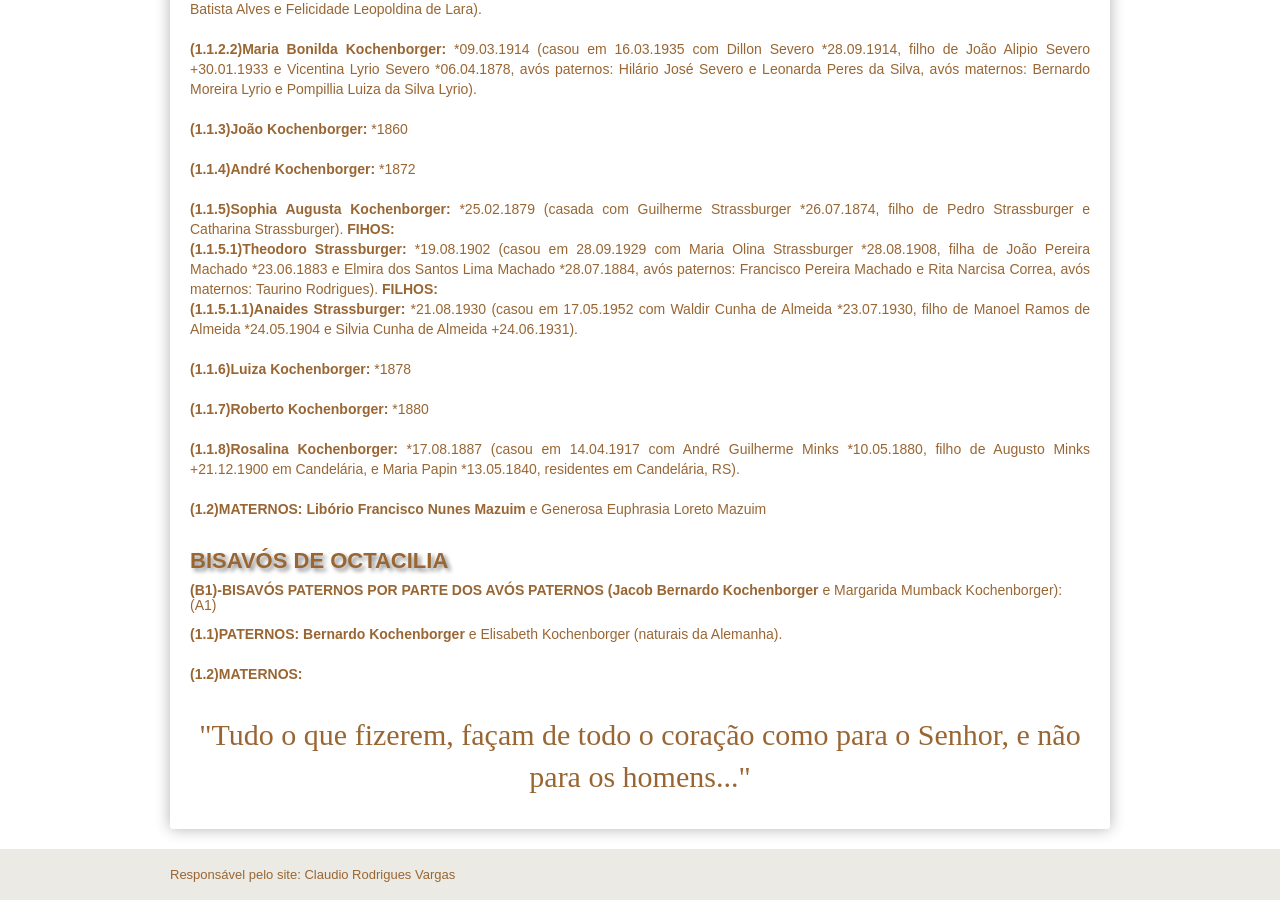
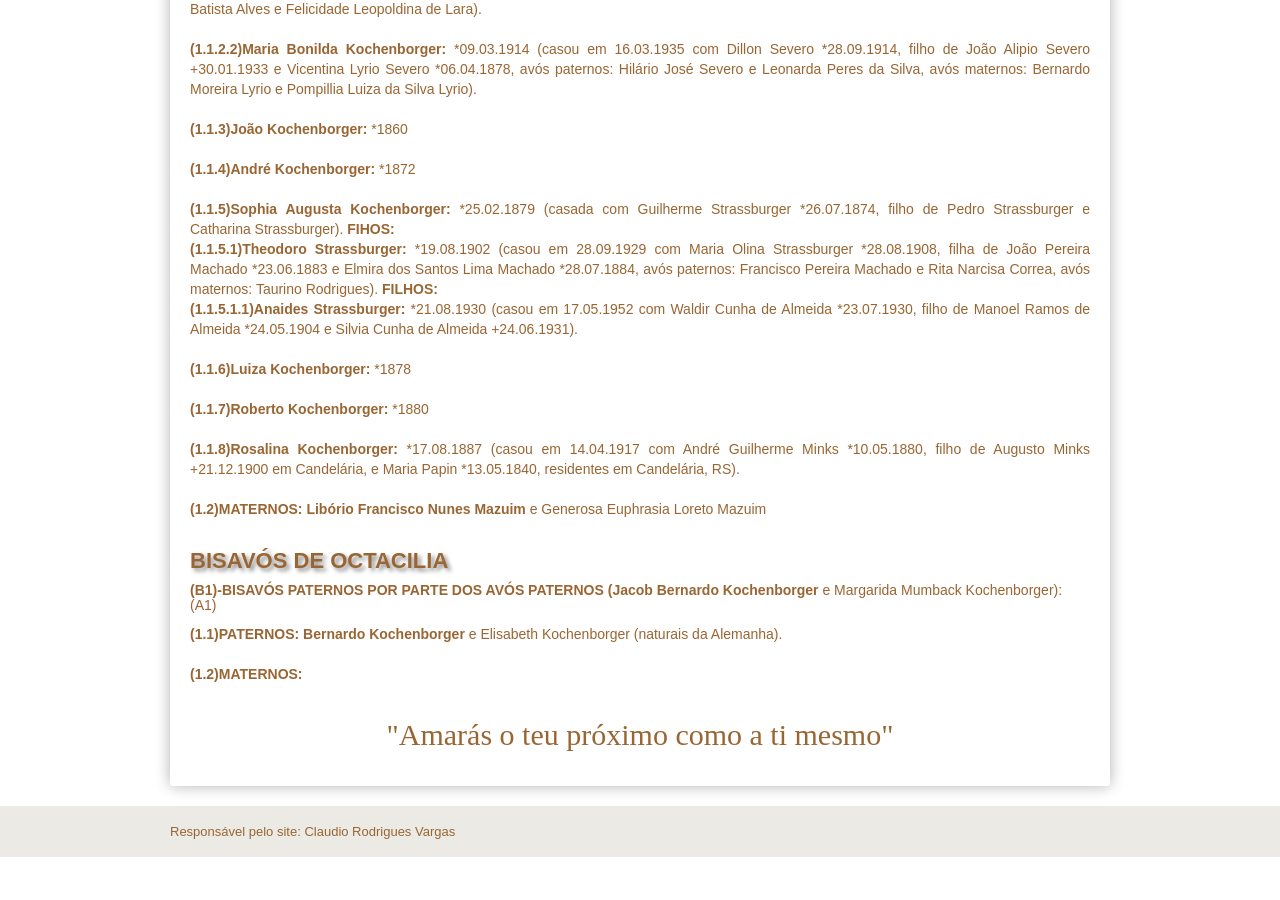
Before and after one commit to claudiovargas1955/claudiovargas1955.github.io, a Jekyll site: the page built from _pages/familia-kochenborger.html, in a window 1280 px wide and 900 px high, scrolled down 1594 px. Built offline with Jekyll 4.4.1, drawn with Linux system fonts in a browser that asks for light colours; some web fonts are replaced; after the commit the page ends 2451 px from its top, so only the background shows below that.

Commit message:
Update familia-kochenborger.html

```diff
--- a/_pages/familia-kochenborger.html
+++ b/_pages/familia-kochenborger.html
@@ -192,5 +192,4 @@ Catharina Strassburger). <b>FIHOS: </b><br>
 
   <b>(1.2)MATERNOS: </b><br><br>
 
-<p style="text-align:center; color:#996633; font-size:30px; font-family: 'Rancho', cursive ">"Tudo o que fizerem, façam de todo o
-coração como para o Senhor, e não para os homens..."</p>
+<p style="text-align:center; color:#996633; font-size:30px; font-family: 'Rancho', cursive ">"Amarás o teu próximo como a ti mesmo"</p>
```
